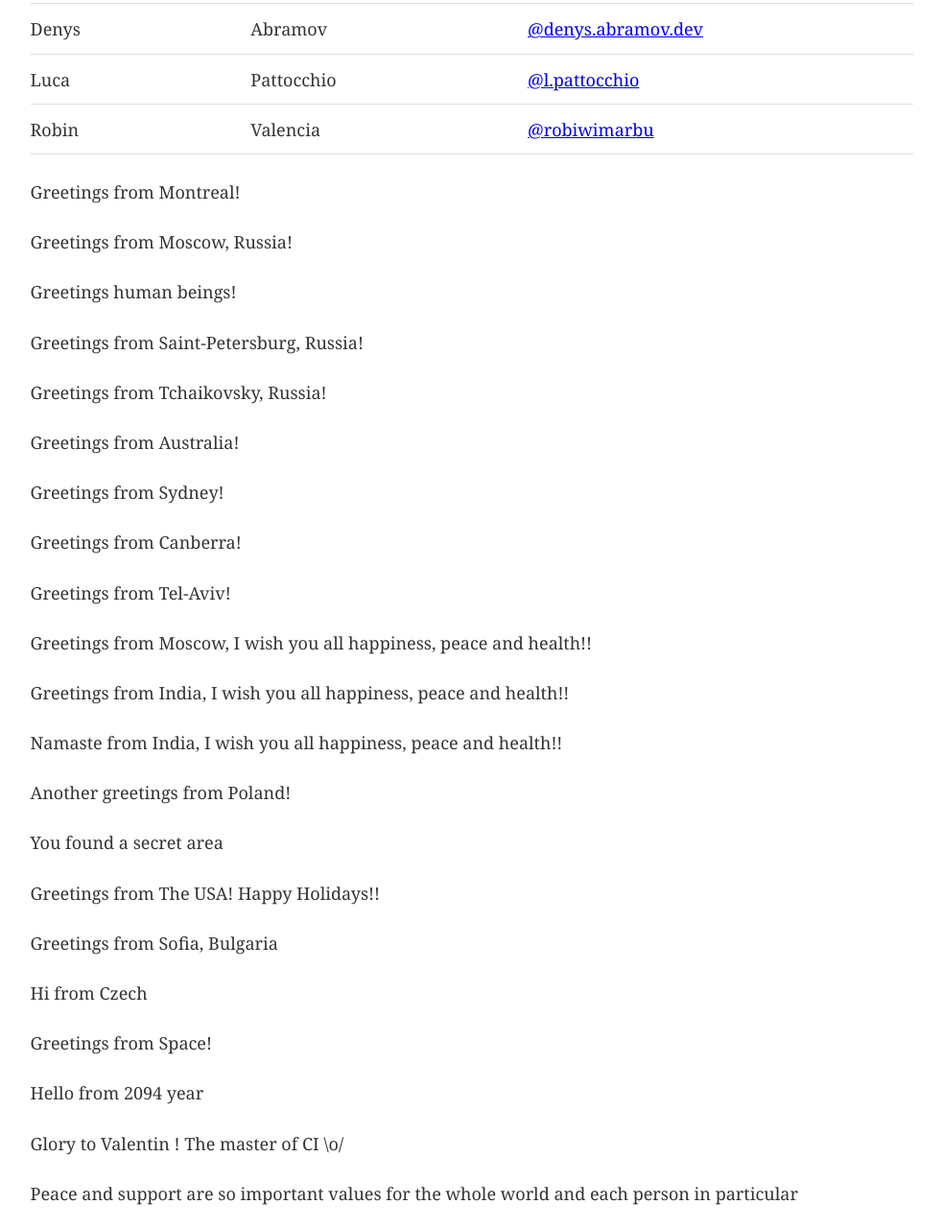
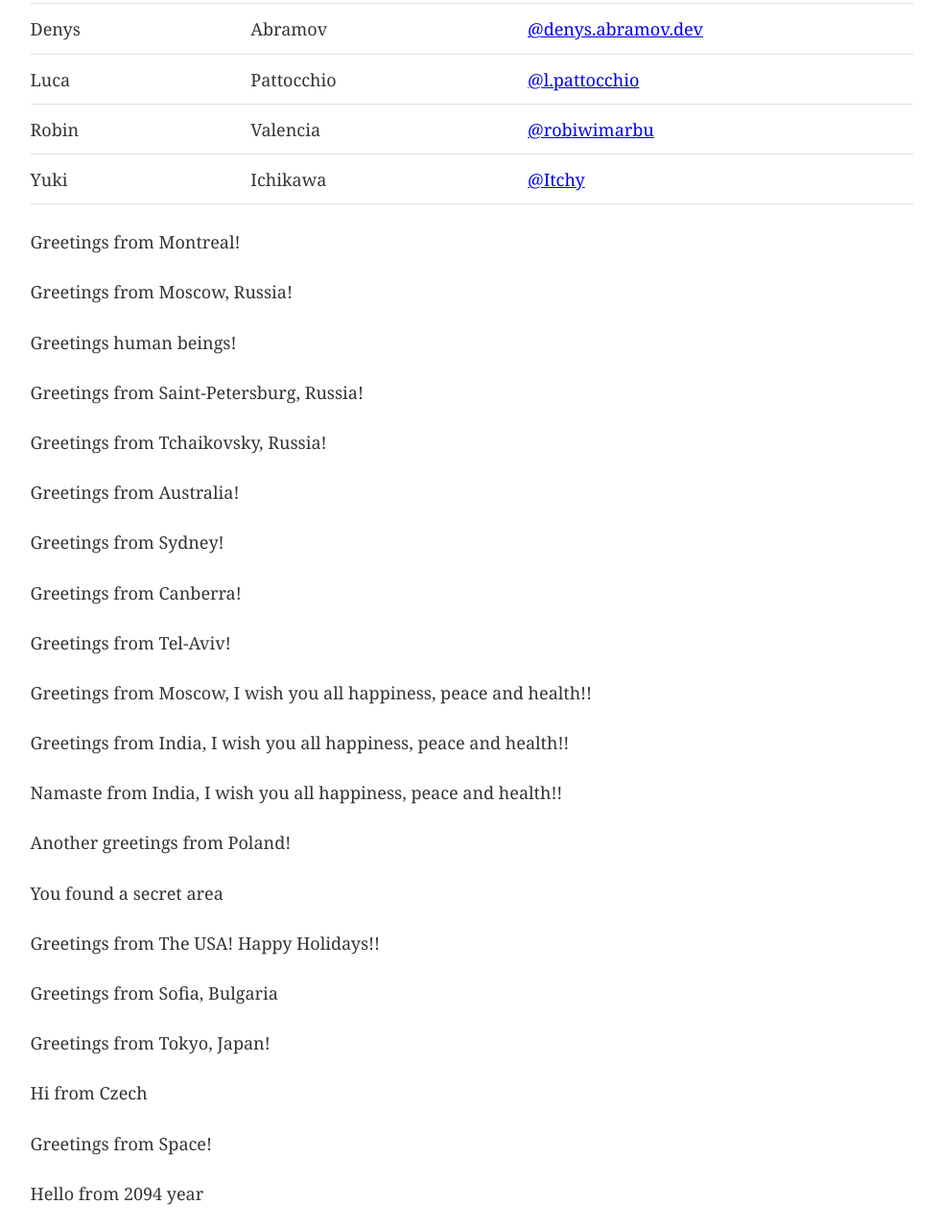
Before and after one commit to anubhavbruce/my-static-webite-1, a Gatsby site: page / in a window 1280 px wide. Shown: the part 8247-9527 px from the top of the page at 96% size, without its empty margins (148-1131 px from the left). Built offline with nearby package versions, Linux system fonts and the light colour scheme; Gatsby itself is replaced by a stand-in of ours.

Commit message:
added name and greeting

```diff
--- a/src/pages/index.js
+++ b/src/pages/index.js
@@ -327,6 +327,11 @@ const users = [
     lname:'Valencia',
     nickname: '@robiwimarbu'
   },
+  {
+    fname:'Yuki',
+    lname:'Ichikawa',
+    nickname: '@Itchy'
+  },
 ];
 
 const IndexPage = () => (
@@ -438,6 +443,7 @@ const IndexPage = () => (
     <p>You found a secret area</p>
     <p>Greetings from The USA! Happy Holidays!!</p>
     <p>Greetings from Sofia, Bulgaria</p>
+    <p>Greetings from Tokyo, Japan!</p>
 	<p>Hi from Czech</p>
     <p>Greetings from Space!</p>
     <p>Hello from 2094 year</p>
```
